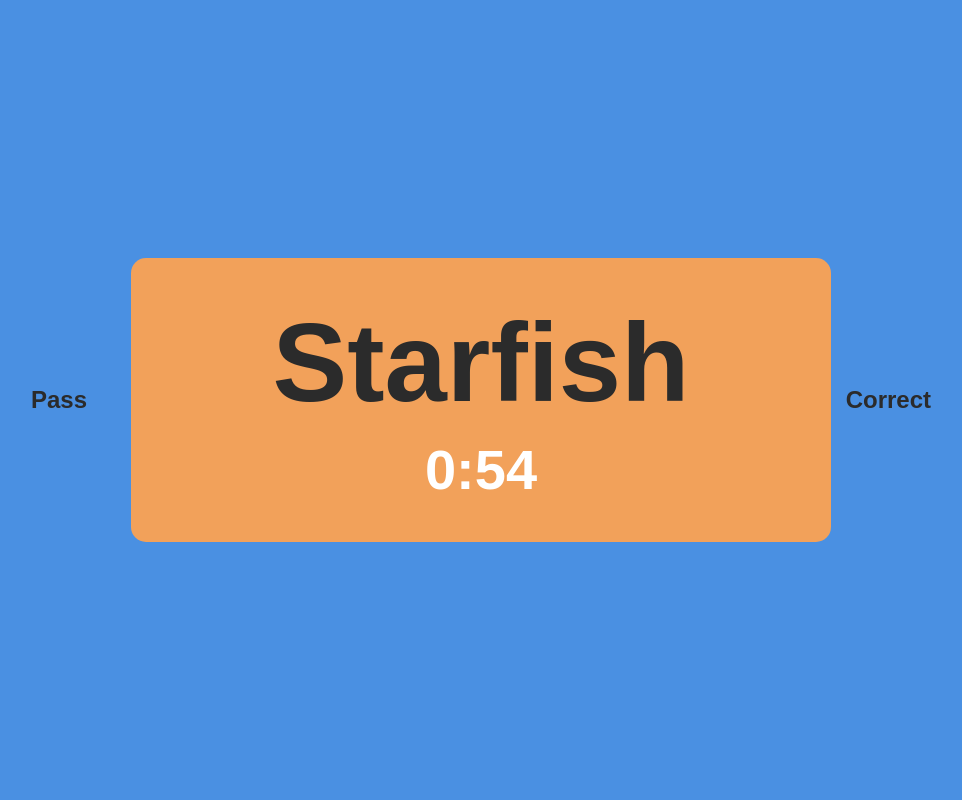
After one commit to IsBlad/brainboost-ai, a Flask app: template templates/wordsup/game.html in a window 1280 px wide. The commit adds this page. Shown: the whole page, without its empty margins (159-1121 px from the left). Run offline with Flask 3, Linux system fonts and the light colour scheme; the template is opened without the code that fills it, so the values that code supplies are empty; parts of the project's set-up code (start-up, migrations or seed data) failed here and were passed over.

Commit message:
create game.html with js and css

```diff
--- a/static/css/game.css
+++ b/static/css/game.css
@@ -106,3 +106,83 @@ b {
         font-size: 2.5rem;
     }
 }
+
+
+
+
+
+
+
+
+
+
+body {
+    display: flex;
+    align-items: center;
+    justify-content: center;
+    height: 100vh;
+    margin: 0;
+    background-color: #4a90e2;
+    font-family: Arial, sans-serif;
+    color: #2b2b2b;
+}
+
+.container {
+    display: flex;
+    flex-direction: column;
+    align-items: center;
+    justify-content: center;
+    background-color: #f2a15a;
+    border-radius: 15px;
+    padding: 40px;
+    width: 700px;
+    text-align: center;
+    position: relative;
+}
+
+.end-page {
+    display: none; /* Hide end page initially */
+    flex-direction: column;
+    align-items: center;
+    justify-content: center;
+    background-color: #f2a15a;
+    border-radius: 15px;
+    padding: 40px;
+    width: 700px;
+    text-align: center;
+}
+
+.word {
+    display: flex;
+    flex-direction: column;
+    font-size: 7em;
+    font-weight: bold;
+    color: #2b2b2b;
+    text-align: center;
+}
+.button {
+    position: absolute;
+    top: 50%;
+    transform: translateY(-50%);
+    font-size: 1.5em;
+    font-weight: bold;
+    color: #2b2b2b;
+    cursor: pointer;
+}
+.button.left {
+    left: -100px;
+}
+.button.right {
+    right: -100px;
+}
+.timer {
+    font-size: 0.5em;
+    color: #ffffff;
+    margin-top: 10px;
+}
+
+.end-score {
+    font-size: 2em;
+    font-weight: bold;
+    color: #ffffff;
+}
--- /dev/null
+++ b/static/js/game.js
@@ -0,0 +1,65 @@
+// List of words for the game
+const words = ["Starfish", "Dolphin", "Octopus", "Whale", "Shark", "Crab", "Jellyfish", "Seahorse"];
+let currentIndex = 0;
+let timeRemaining = 60;
+let timerInterval;
+let score = 0;
+
+// Start the game and initialize the game page
+function startGame() {
+    // Show game page and hide end page
+    document.querySelector(".container").style.display = "flex";
+    document.getElementById("endPage").style.display = "none";
+
+    // Reset variables
+    timeRemaining = 60;
+    score = 0;
+    currentIndex = 0;
+
+    // Display the first word and reset the timer display
+    document.getElementById("wordText").innerText = words[currentIndex];
+    document.getElementById("timer").innerText = "1:00";
+
+    // Start the countdown timer
+    timerInterval = setInterval(updateTimer, 1000);
+}
+
+// Function to change to the next word
+function nextWord(action) {
+    if (action === 'correct') {
+        score++; // Increment score if "Correct" is clicked
+    }
+    // Move to the next word in the array
+    currentIndex = (currentIndex + 1) % words.length;
+    document.getElementById("wordText").innerText = words[currentIndex];
+}
+
+// Function to update the timer every second
+function updateTimer() {
+    timeRemaining--;
+    let minutes = Math.floor(timeRemaining / 60);
+    let seconds = timeRemaining % 60;
+    document.getElementById("timer").innerText = `${minutes}:${seconds < 10 ? '0' : ''}${seconds}`;
+
+    if (timeRemaining <= 0) {
+        endGame(); // End the game when time runs out
+    }
+}
+
+// Function to end the game and show the end page with the score
+function endGame() {
+    clearInterval(timerInterval); // Stop the timer
+    document.querySelector(".container").style.display = "none"; // Hide game container
+    document.getElementById("endPage").style.display = "flex"; // Show end page
+
+    // Display the final score
+    document.getElementById("finalScore").innerText = `Score: ${score}`;
+}
+
+// Function to restart the game
+function restartGame() {
+    startGame(); // Start a new game
+}
+
+// Initialize the game when the page loads
+window.onload = startGame;
--- /dev/null
+++ b/templates/wordsup/game.html
@@ -0,0 +1,26 @@
+<!DOCTYPE html>
+<html lang="en">
+<head>
+    <meta charset="UTF-8">
+    <meta name="viewport" content="width=device-width, initial-scale=1">
+    <title>Words Up - Game</title>
+    <link href="static/css/game.css" rel="stylesheet">
+</head>
+<body>
+    <!-- Game Page -->
+    <div class="container">
+        <div class="button left" onclick="nextWord('pass')">Pass</div>
+        <div class="word">
+            <div id="wordText">Starfish</div>
+            <div class="timer" id="timer">1:00</div>
+        </div>
+        <div class="button right" onclick="nextWord('correct')">Correct</div>
+    </div>
+    <!-- End Page -->
+    <div class="end-page" id="endPage">
+        <div class="end-score" id="finalScore">Score: 0</div>
+        <button onclick="restartGame()">Play Again</button>
+    </div>
+    <script src="static/js/game.js"></script>
+</body>
+</html>
```
